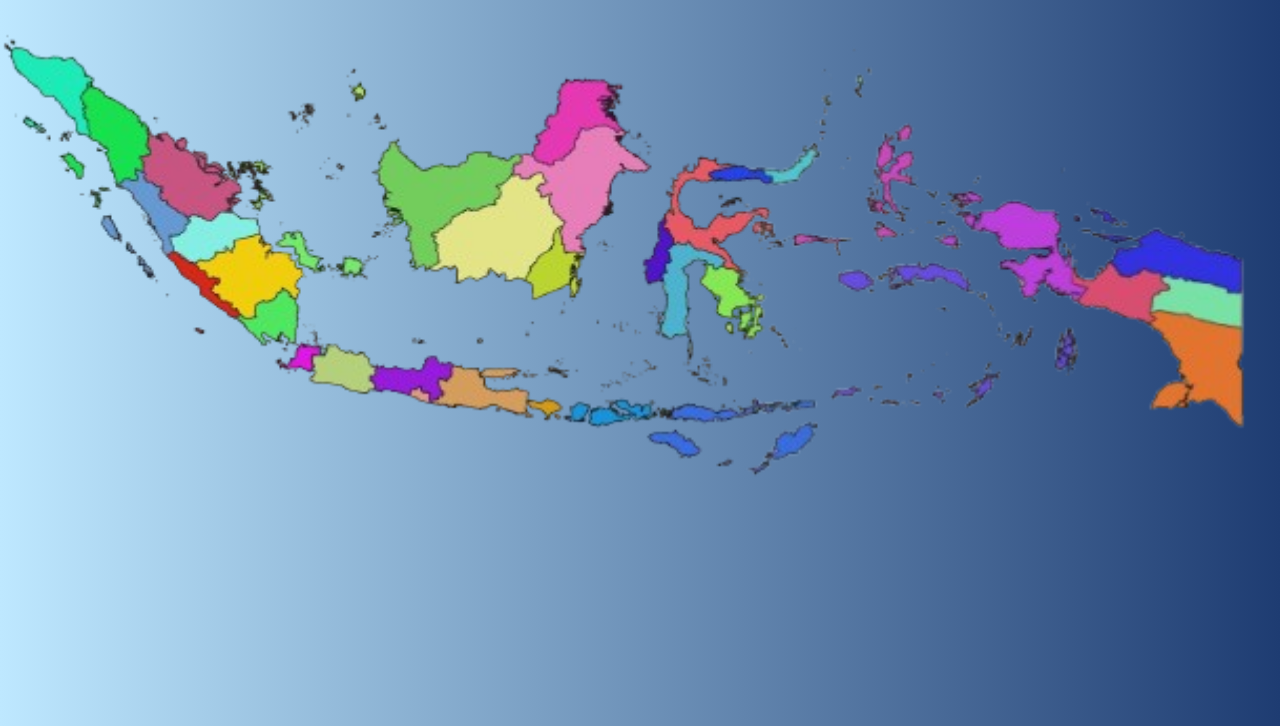
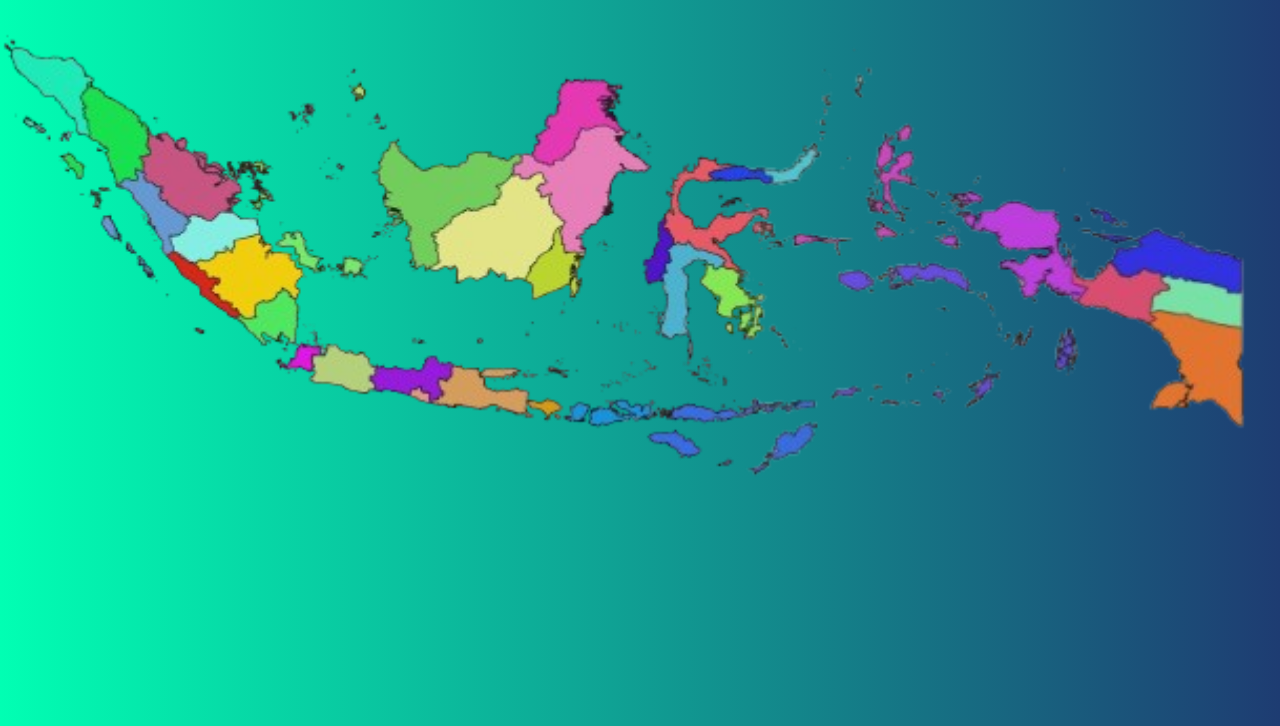
Before and after one commit to fantazqis/Proyek_bilqis, a plain HTML site: page simple-web-project/index.html in a window 1280 px wide. Shown: the part 74-800 px from the top of the page. Drawn offline with Linux system fonts and the light colour scheme.

Commit message:
Update styles.css

```diff
--- a/simple-web-project/css/styles.css
+++ b/simple-web-project/css/styles.css
@@ -2,7 +2,7 @@ body {
     font-family: Arial, sans-serif;
     margin: 0;
     padding: 0;
-    background: linear-gradient(to right, #bee8ff, #1e3c72);
+    background: linear-gradient(to right, #01ffb3, #1e3c72);
 }
 
 header {
```
